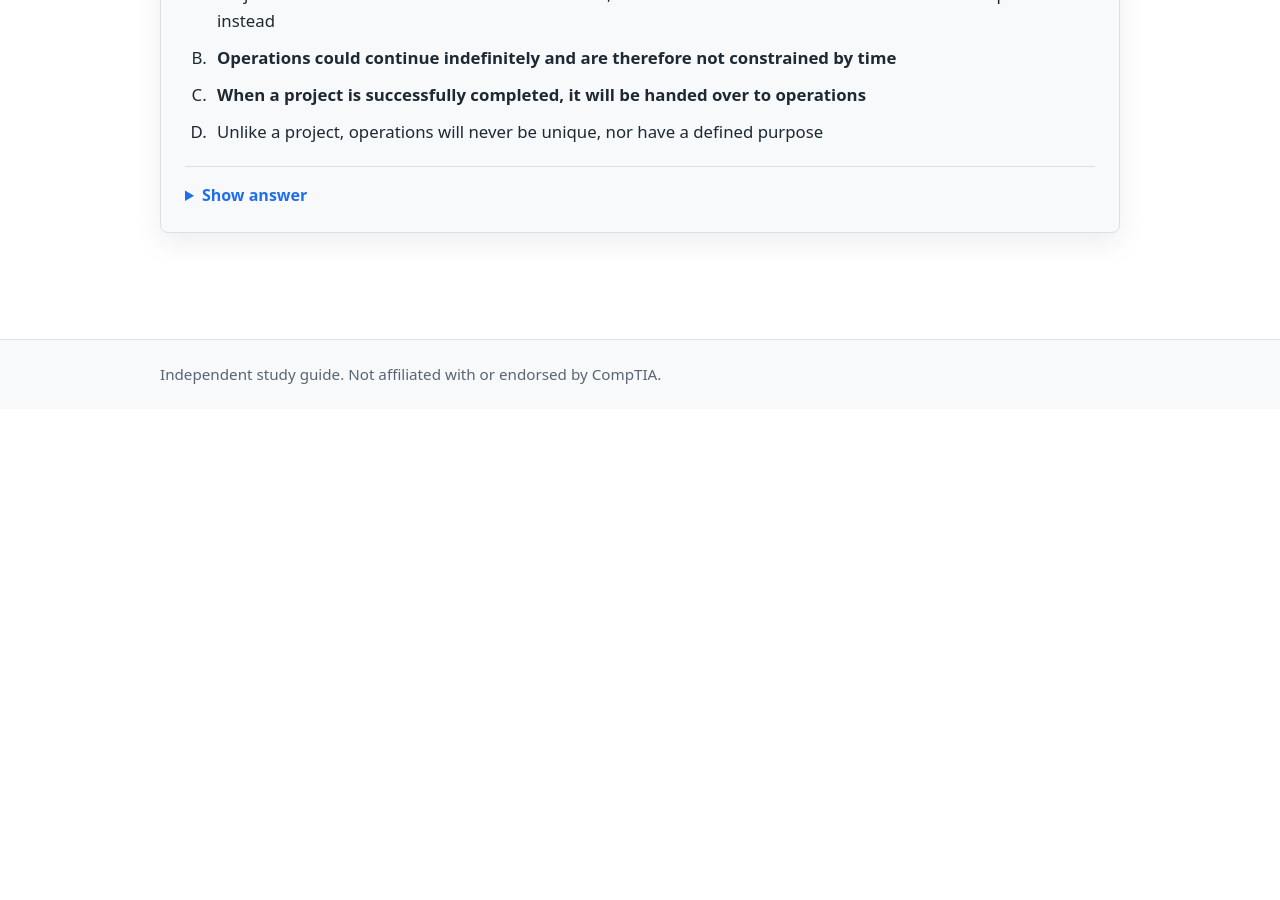
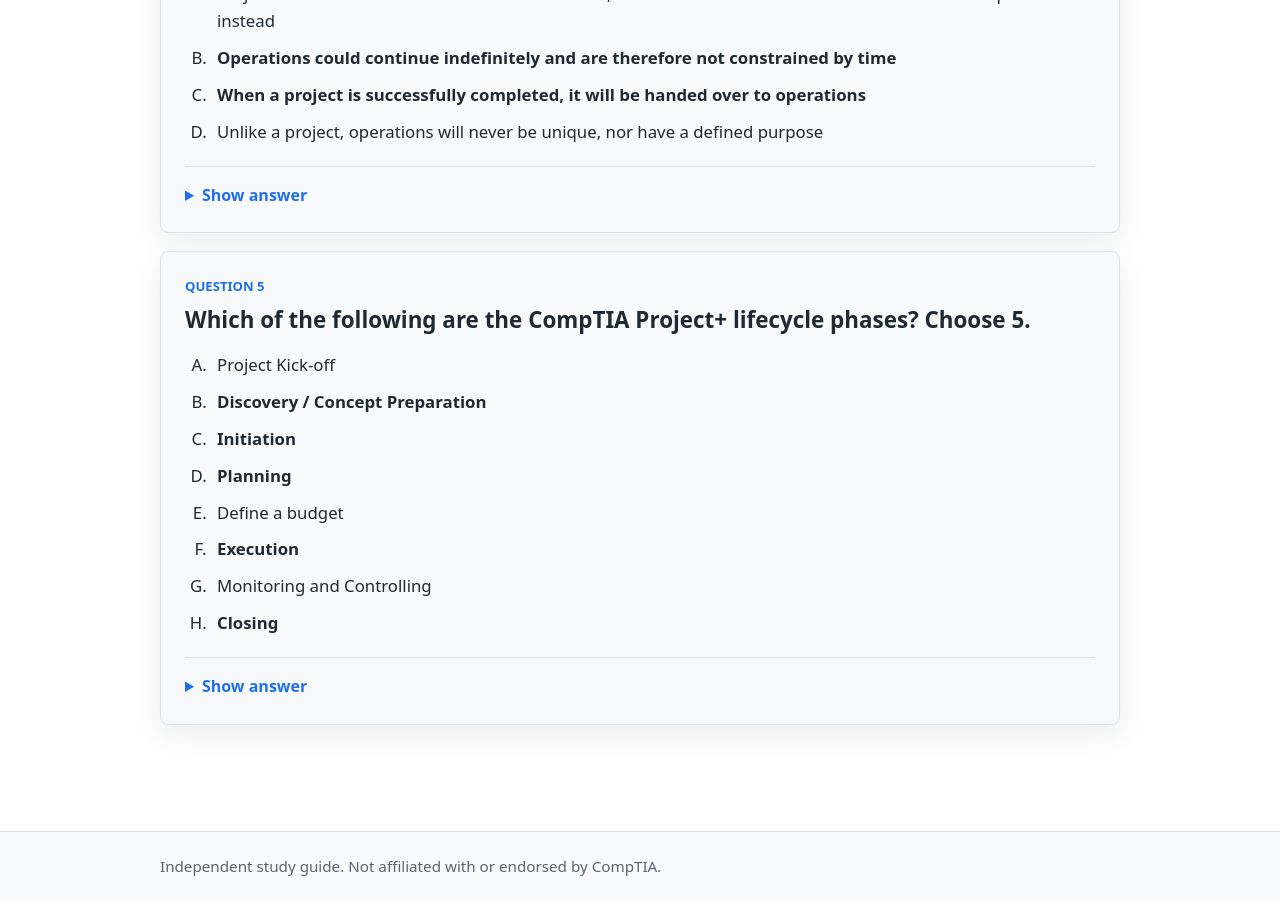
Before and after one commit to teganburns/project-plus-study-guide, a Jekyll site: the page built from Quizzes.md, in a window 1280 px wide and 900 px high, scrolled down 1536 px. Built offline with Jekyll 4.4.1, drawn with Linux system fonts in a browser that asks for light colours; before the commit the page ends 1945 px from its top, so only the background shows below that.

Commit message:
Add lifecycle phases quiz

```diff
--- a/Quizzes.md
+++ b/Quizzes.md
@@ -78,4 +78,25 @@ permalink: /quizzes/
       <p><strong>Answer: B and C.</strong> Operations are ongoing, while projects are temporary. A completed project may be transitioned or handed over to operations.</p>
     </details>
   </article>
+
+  <article class="quiz-card">
+    <p class="quiz-meta">Question 5</p>
+    <h2>Which of the following are the CompTIA Project+ lifecycle phases? Choose 5.</h2>
+
+    <ol class="quiz-options" type="A">
+      <li>Project Kick-off</li>
+      <li><strong>Discovery / Concept Preparation</strong></li>
+      <li><strong>Initiation</strong></li>
+      <li><strong>Planning</strong></li>
+      <li>Define a budget</li>
+      <li><strong>Execution</strong></li>
+      <li>Monitoring and Controlling</li>
+      <li><strong>Closing</strong></li>
+    </ol>
+
+    <details class="quiz-answer">
+      <summary>Show answer</summary>
+      <p><strong>Answer: B, C, D, F, and H.</strong> The lifecycle phases are Discovery / Concept Preparation, Initiation, Planning, Execution, and Closing.</p>
+    </details>
+  </article>
 </section>
```
